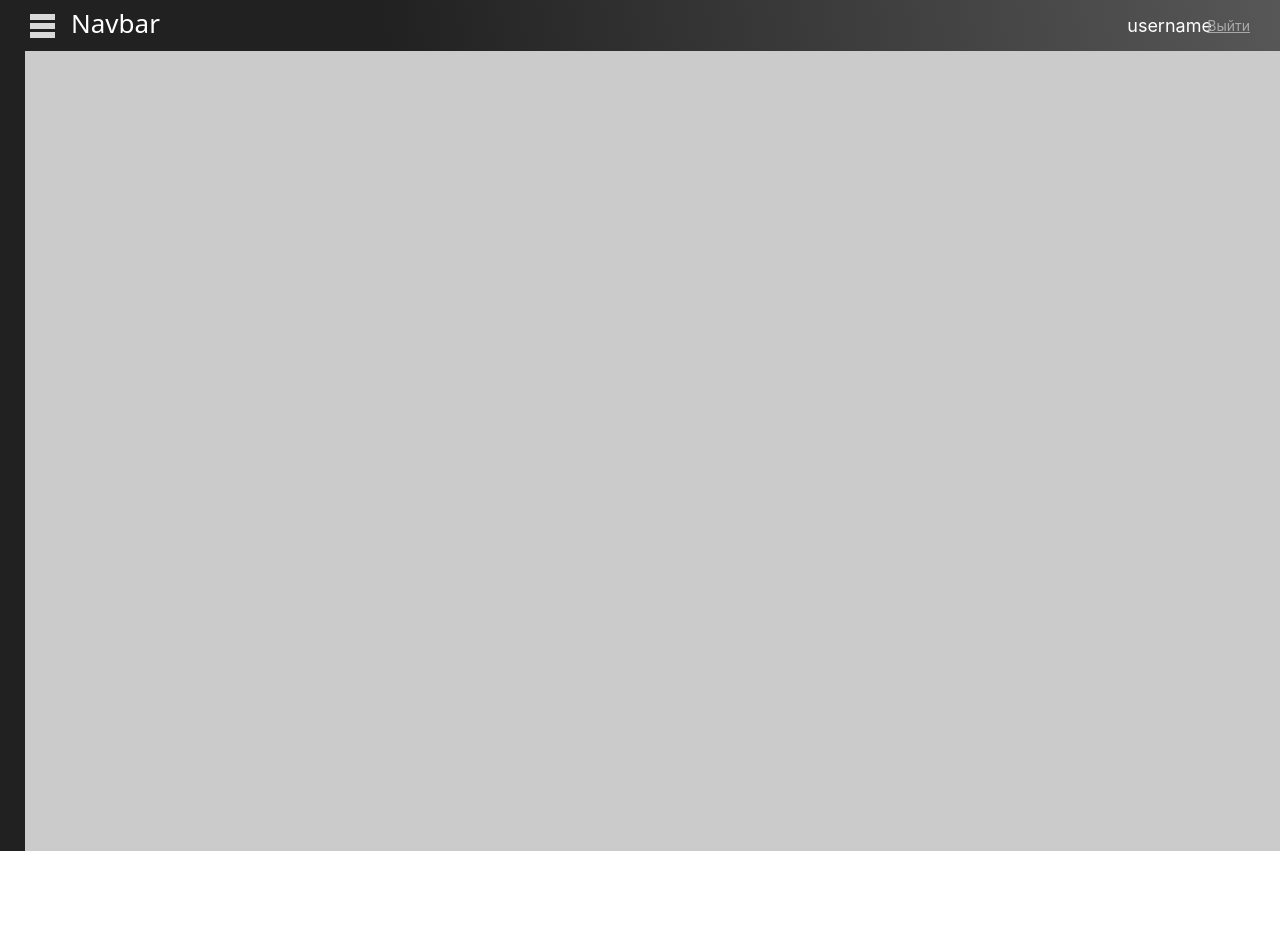
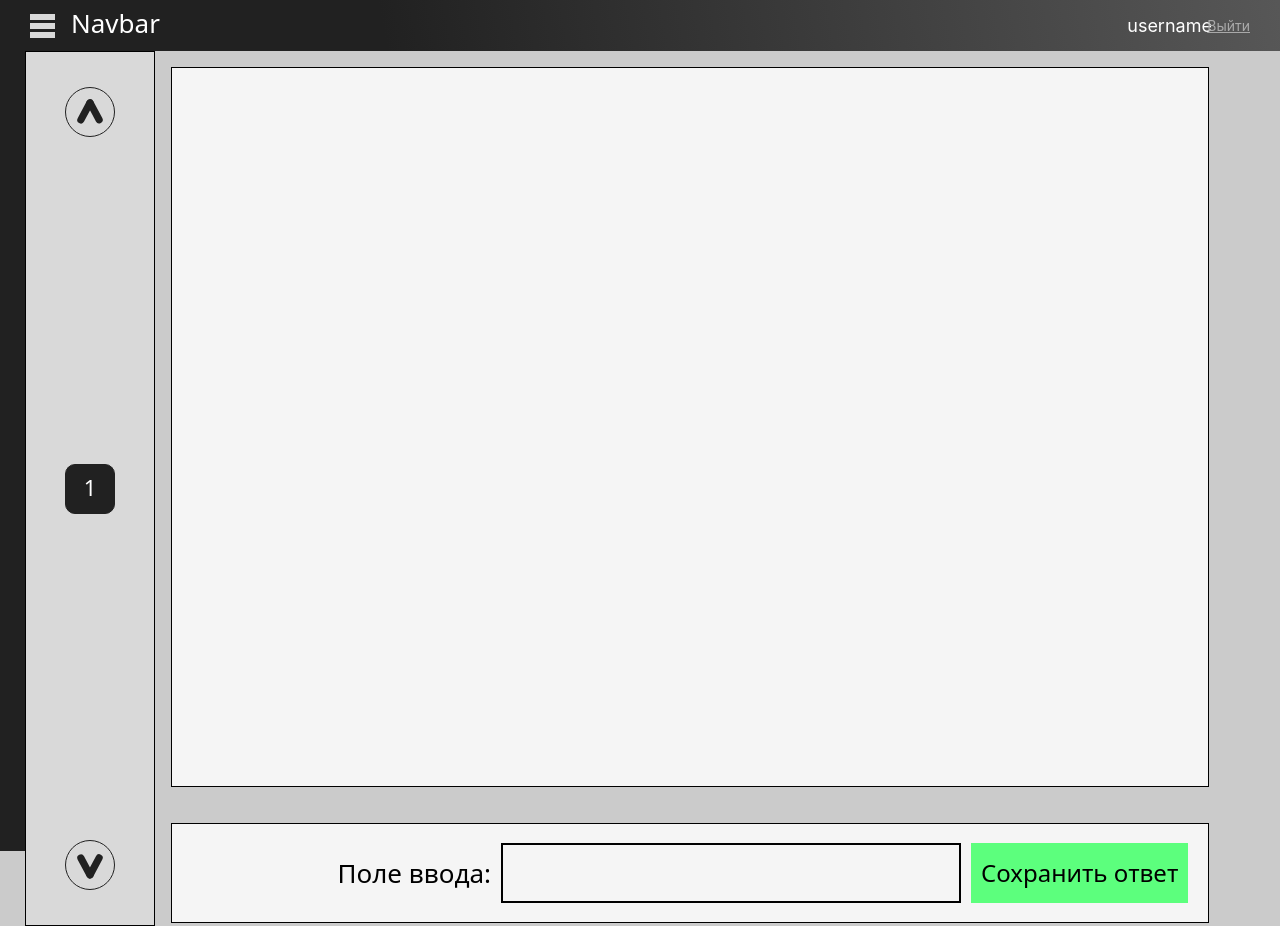
Before and after one commit to Skurik-SA/front_end_tests, a React (Create React App) app: page /test/12 in a window 1280 px wide. Before the commit the page ends 851 px from the top, so only its background shows below. Built offline with nearby package versions, Linux system fonts and the light colour scheme; no server answers; sample sign-in values are in the browser's storage.

Commit message:
Some bug fixes and params in rout test

```diff
--- a/src/components/AppRouter.jsx
+++ b/src/components/AppRouter.jsx
@@ -23,6 +23,7 @@ const AppRouter = () => {
                     <Route path='registration' element={<RegistrationPage/>}/>
                     <Route path='simple_page' element={<SimplePage/>}/>
                     <Route path='test' element={<TestPage/>}/>
+                    <Route path='test/:task_id' element={<TestPage/>}/>
                     <Route path='personal' element={<PersonalPage/>}/>
                     <Route path='all_tests' element={<AllTestsPage/>}/>
                     <Route path='test_edit' element={<TestEditorPage/>}/>
--- a/src/pages/TestPage/TestPage.jsx
+++ b/src/pages/TestPage/TestPage.jsx
@@ -2,16 +2,19 @@ import {useEffect, useState} from "react";
 import "./TestPage.css"
 import PaginatedControlPanel from "../../components/PaginatedControlPanel/PaginatedControlPanel";
 import BoxMultipleInput from "../../components/Inputs/BoxMultipleInput/BoxMultipleInput";
-import {useNavigate} from "react-router-dom";
+import {useNavigate, useParams} from "react-router-dom";
 import axios from "axios";
 import {verifyToken} from "../../api/VerifyToken";
+import {useFetching} from "../../components/hooks/useFetching";
 
 const TestPage = () => {
     //Сделать несколько варинатов input
     const [inputValue, setInputsValue] = useState("")
 
-    const [Tasks, setTasks] = useState([
-        {id: 1, taskTitle: 'Task Title1', taskText: 'Task Itself1', inputType:'Simple input', answer: ''},
+    const params = useParams()
+
+    const [Tasks, setTasks] = useState([{}
+        // {id: 1, taskTitle: 'Task Title1', taskText: 'Task Itself1', inputType:'Simple input', answer: ''},
         // {id: 2, taskTitle: 'Task Title2', taskText: 'Task Itself2', inputType:'8-bit Input', answer: ''},
         // {id: 3, taskTitle: 'Task Title3', taskText: 'Task Itself3', inputType:'Simple input', answer: ''},
         // {id: 4, taskTitle: 'Task Title4', taskText: 'Task Itself4', inputType:'8-bit Input', answer: ''},
@@ -20,7 +23,7 @@ const TestPage = () => {
         // {id: 7, taskTitle: 'Task Title7', taskText: 'Task Itself7', inputType:'Simple input', answer: ''},
     ])
 
-    const [isActiveTask, setIsActiveTask] = useState(Tasks[0])
+    const [isActiveTask, setIsActiveTask] = useState({})
     const [isDataLoading, setIsDataLoading] = useState(true)
 
     function numericInputChange(event) {
@@ -47,8 +50,8 @@ const TestPage = () => {
 
     const navigate = useNavigate()
 
-    const fetchData = async () => {
-        const {data} = await axios.get("http://127.0.0.1:8000/api/personal_test/3", {
+    const [fetchData, isLoading, fetchError] = useFetching(async () => {
+        const {data} = await axios.get(`http://127.0.0.1:8000/api/personal_test/${params.task_id}`, {
             headers: {
                 'Content-Type': 'application/json'
             },
@@ -65,8 +68,29 @@ const TestPage = () => {
             })
         }
         setTasks(responseData)
-        return responseData
-    }
+        setIsActiveTask(responseData[0])
+    })
+
+    // const fetchData = async () => {
+    //     const {data} = await axios.get(`http://127.0.0.1:8000/api/personal_test/${params.task_id}`, {
+    //             headers: {
+    //                 'Content-Type': 'application/json'
+    //             },
+    //             withCredentials: true}
+    //     )
+    //     let responseData = []
+    //     for (let i = 0; i < data.tasks.length; i++) {
+    //         responseData.push({
+    //             id: i + 1,
+    //             taskTitle: `Задание ${i + 1}`,
+    //             taskText: data.tasks[i],
+    //             inputType: data.input_type[i],
+    //             answer: ''
+    //         })
+    //     }
+    //     setTasks(responseData)
+    //     return responseData
+    // }
 
     useEffect(() => {
         if (localStorage.getItem('access_token') === null) {
@@ -84,11 +108,16 @@ const TestPage = () => {
 
     useEffect(() => {
         fetchData()
-
-        setIsDataLoading(false)
-    }, [isDataLoading])
+        console.log(Tasks)
+        // setIsDataLoading(false)
+    }, [])
 
     return (
+        <>
+            {isLoading
+                ?
+                <div>Загрузка</div>
+                :
                 <>
                     <PaginatedControlPanel tasks={Tasks} change={changeTaskList}/>
                     <div className="BlockWrapper">
@@ -104,7 +133,7 @@ const TestPage = () => {
                             <div>
                                 Поле ввода:
                             </div>
-                    {isActiveTask.inputType === '8-bit Input'
+                            {isActiveTask.inputType === '8bit_input'
                                 ?
                                 <div className="CustomInputWrapper">
                                     <BoxMultipleInput inputValue={inputValue} onChange={numericInputChange}/>
@@ -118,6 +147,8 @@ const TestPage = () => {
                         </div>
                     </div>
                 </>
+            }
+        </>
     )
 }
 
```
Lines whose indentation alone changed are shown as unchanged.
